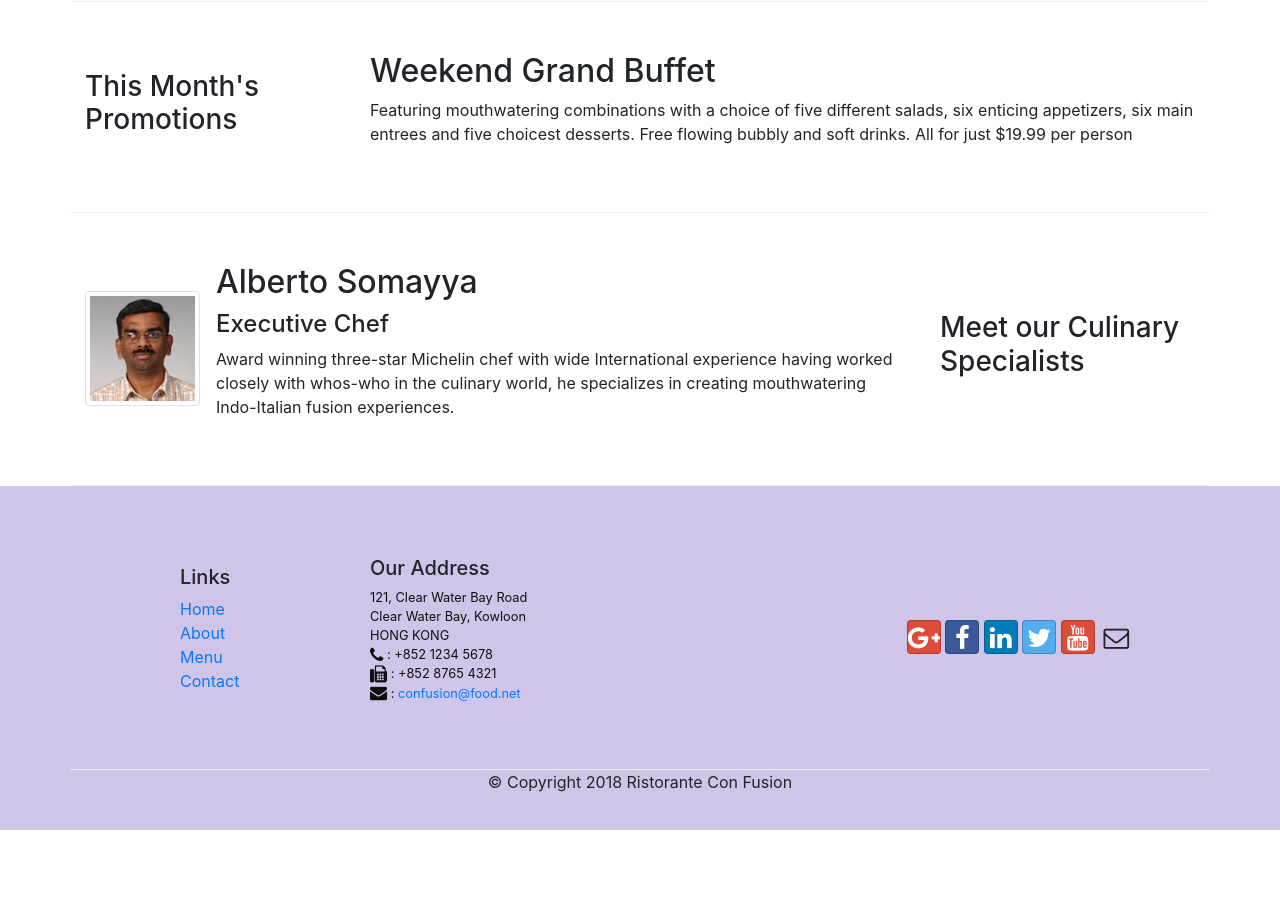
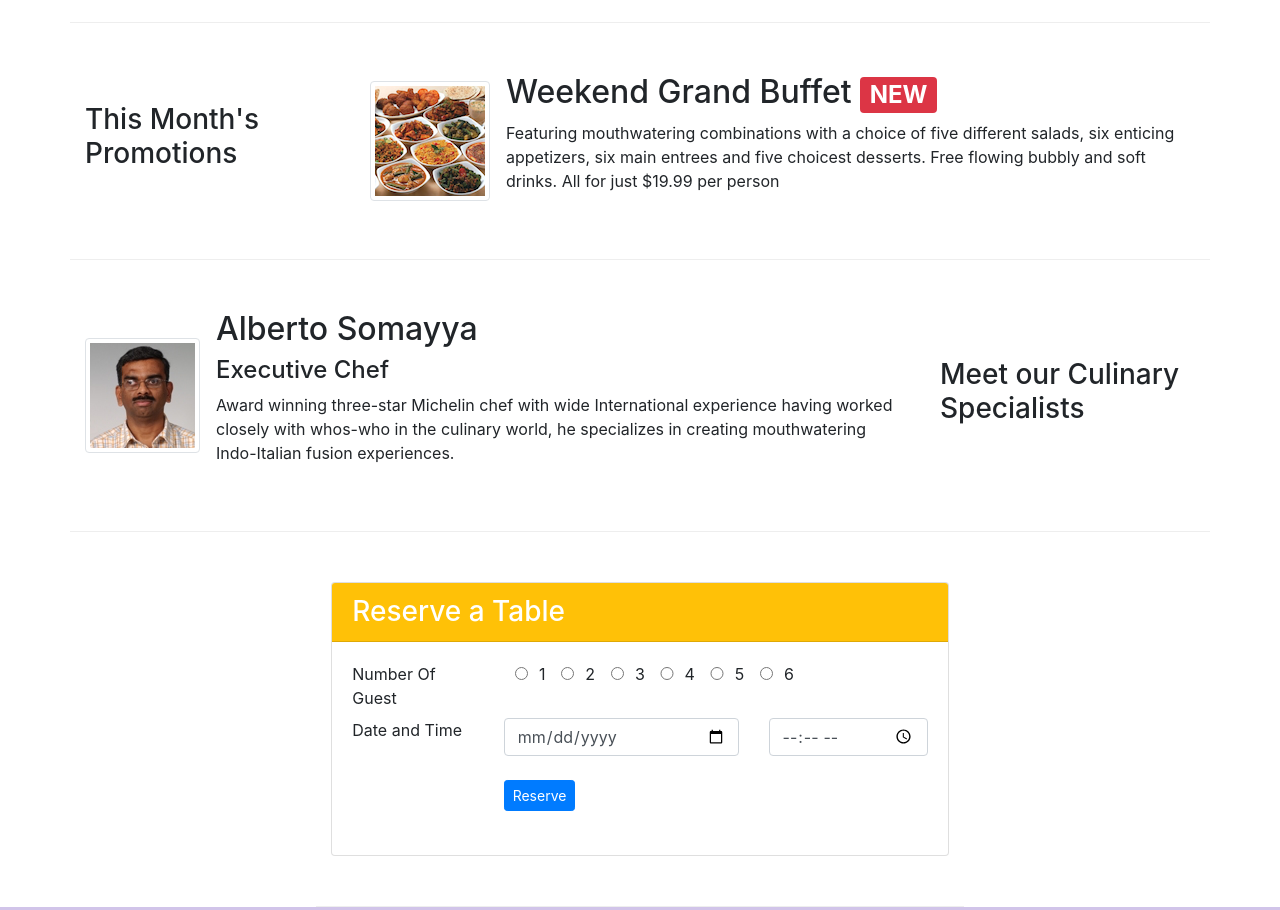
Before and after one commit to rivaldyava01/LearnFrontEnd, a website: page index.html in a window 1280 px wide. Shown: the part 580-1490 px from the top of the page. Before the commit the page ends 1410 px from the top, so only its background shows below. Drawn offline with nearby package versions, Linux system fonts and the light colour scheme.

Commit message:
edit index

```diff
--- a/index.html
+++ b/index.html
@@ -39,12 +39,15 @@
     <header class="jumbotron">
         <div class="container">
             <div class="row row-header">
-                <div class="col-12 col-sm-7">
+                <div class="col-12 col-sm-6">
                     <h1>Ristorante con Fusion</h1>
                     <p>We take inspiration from the World's best cuisines, and create a unique fusion experience. Our lipsmacking creations will tickle your culinary senses!</p>
                 </div>
-                <div class="col-12 col-sm-5 align-self-center">
+                <div class="col-12 col-sm-3 align-self-center">
                     <img src='img/logo.png' class="img-fluid">
+                </div>
+                <div class="col-12 col-sm-3 align-self-center">
+                    <button class="btn btn-warning btn-sm" style="padding: 10px 32%;" onclick="myFunction()">Reserve Table</button>
                 </div>
             </div>
         </div>
@@ -72,8 +75,14 @@
                 <h3>This Month's Promotions</h3>
             </div>
             <div class="col-12 col-sm col-md">
-                <h2>Weekend Grand Buffet</h2>
-                <p>Featuring mouthwatering combinations with a choice of five different salads, six enticing appetizers, six main entrees and five choicest desserts. Free flowing bubbly and soft drinks. All for just $19.99 per person </p>
+                <div class="media">
+                    <img class="d-flex mr-3 img-thumbnail align-self-center" src="img/buffet.png" alt="Grand Buffet">
+                    <div class="media-body">
+                        <h2 class="mt-0">Weekend Grand Buffet <span class="badge badge-danger">NEW</span></h2>
+                        <p class="d-none d-sm-block">Featuring mouthwatering combinations with a choice of five different salads, six enticing appetizers, six main entrees and five choicest desserts. Free flowing bubbly and soft drinks. All for just $19.99 per person </p>
+                    </div>
+                </div>
+
             </div>
         </div>
 
@@ -89,6 +98,41 @@
                         <h4>Executive Chef</h4>
                         <p class="d-none d-sm-block">Award winning three-star Michelin chef with wide International experience having worked closely with whos-who in the culinary world, he specializes in creating mouthwatering Indo-Italian fusion experiences. </p>
                     </div>
+                </div>
+            </div>
+        </div>
+
+        <div class="row-content col-7 col-md-7 align-items-center" id="reservecard">
+            <div class="card">
+                <h3 class="card-header bg-warning text-white">Reserve a Table</h3>
+                <div class="card-body">
+                    <dl class="row">
+                        <dd class="col-md-3">Number Of Guest</dd>
+                        <dd class="col-md-9">
+                            <input class="col-1" type="radio">1
+                            <input class="col-1" type="radio">2
+                            <input class="col-1" type="radio">3
+                            <input class="col-1" type="radio">4
+                            <input class="col-1" type="radio">5
+                            <input class="col-1" type="radio">6
+                        </dd>
+                        <dd class="col-md-3">Date and Time</dd>
+                        <dd class="col-md-9">
+                            <form>
+                                <div class="form-group row">
+                                    <div class="col-12  col-sm-4 order-sm-first col-md-7">
+                                        <input type="date" class="form-control" id="Date" name="Date" placeholder="Date">
+                                    </div>
+                                    <div class="col-12  col-sm order-sm-last col-md">
+                                        <input type="time" class="form-control" id="Time" name="Time" placeholder="Time">
+                                    </div>
+                                </div>
+                            </form>
+                        </dd>
+                        <dd class="col-6 offset-md-3 col-md-10">
+                            <button type="submit" class="btn btn-primary btn-sm">Reserve</button>
+                        </dd>
+                    </dl>
                 </div>
             </div>
         </div>
@@ -142,6 +186,12 @@
     <script src="node_modules/jquery/dist/jquery.slim.min.js"></script>
     <script src="node_modules/popper.js/dist/umd/popper.min.js"></script>
     <script src="node_modules/bootstrap/dist/js/bootstrap.min.js"></script>
+    <script>
+        function myFunction() {
+          var elmnt = document.getElementById("reservecard");
+          elmnt.scrollIntoView();
+        }
+    </script>
 
 </body>
 
```
